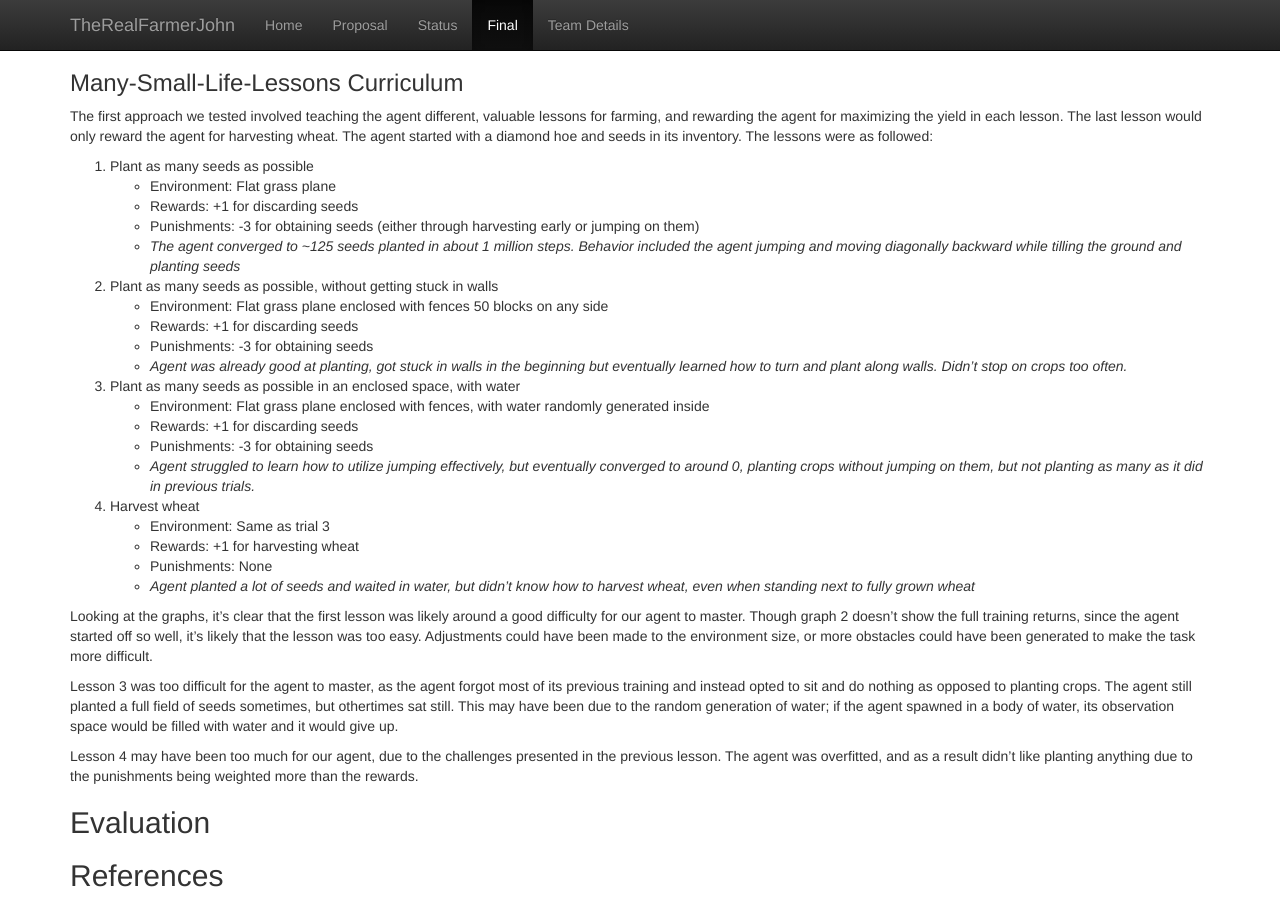
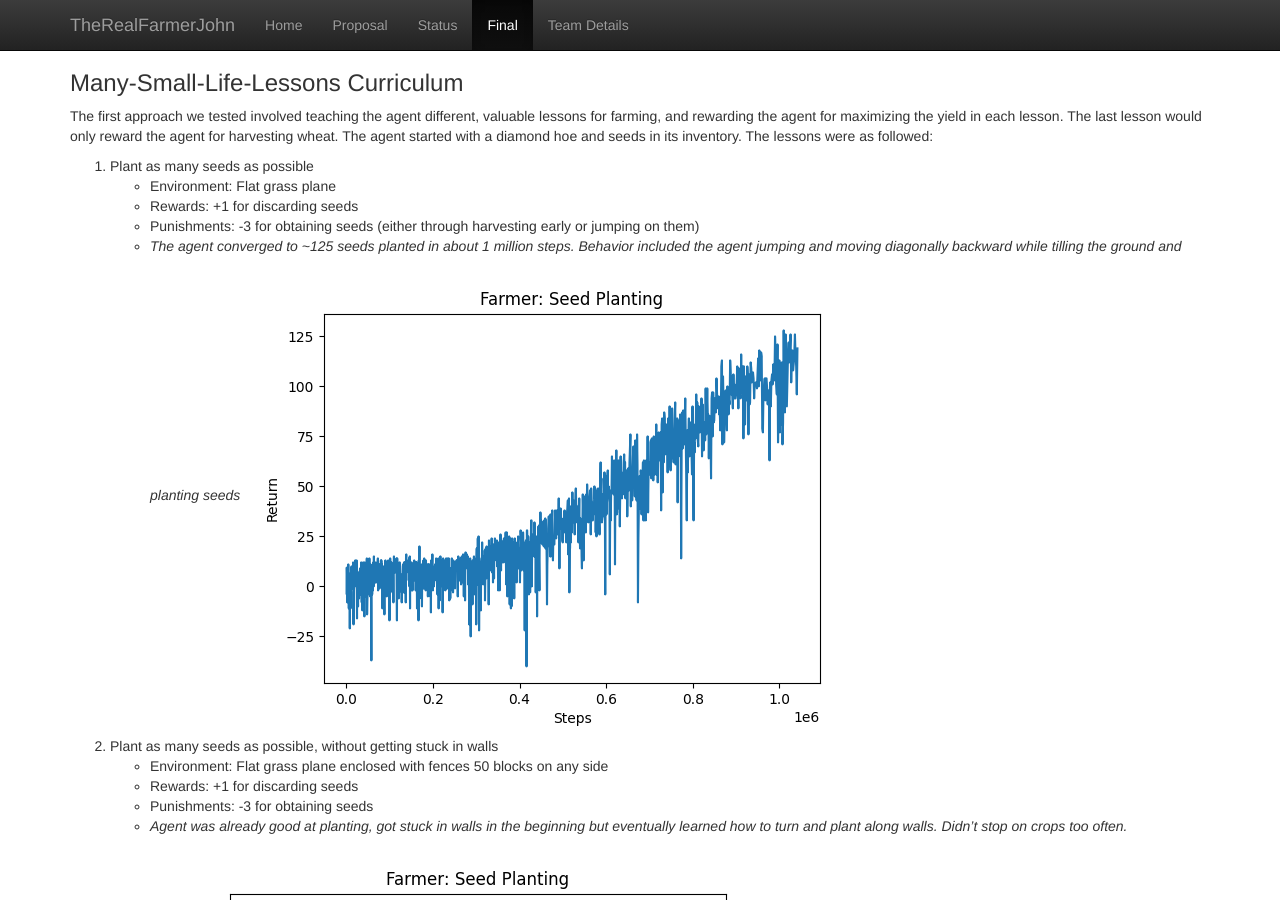
Before and after one commit to erikchomez/TheRealFarmerJohn, a Jekyll site: the page built from docs/final.md, in a window 1280 px wide and 900 px high, scrolled down 1282 px. Built offline with Jekyll 4.4.1, drawn with Linux system fonts in a browser that asks for light colours.

Commit message:
- Embedded images in final.md

```diff
--- a/docs/final.md
+++ b/docs/final.md
@@ -89,6 +89,8 @@ The lessons were as followed:
     * *The agent converged to ~125 seeds planted in about 1 million steps.
    Behavior included the agent jumping and moving diagonally backward while
    tilling the ground and planting seeds*
+    ![](https://raw.githubusercontent.com/erikchomez/TheRealFarmerJohn/jskwon2/docs/images/m_returns_seeds.png)
+
 2. Plant as many seeds as possible, without getting stuck in walls
     * Environment: Flat grass plane enclosed with fences 50 blocks on any side
     * Rewards: +1 for discarding seeds
@@ -96,6 +98,8 @@ The lessons were as followed:
     * *Agent was already good at planting, got stuck in walls in the beginning
    but eventually learned how to turn and plant along walls. Didn't stop on crops
    too often.*
+      ![](https://raw.githubusercontent.com/erikchomez/TheRealFarmerJohn/jskwon2/docs/images/m_returns_walls.png)
+
 3. Plant as many seeds as possible in an enclosed space, with water
     * Environment: Flat grass plane enclosed with fences, with water randomly generated inside
     * Rewards: +1 for discarding seeds
@@ -103,12 +107,14 @@ The lessons were as followed:
     * *Agent struggled to learn how to utilize jumping effectively, but eventually converged to
    around 0, planting crops without jumping on them, but not
    planting as many as it did in previous trials.*
+      ![](https://raw.githubusercontent.com/erikchomez/TheRealFarmerJohn/jskwon2/docs/images/m_returns_water.png)
 4. Harvest wheat
     * Environment: Same as trial 3
     * Rewards: +1 for harvesting wheat
     * Punishments: None
     * *Agent planted a lot of seeds and waited in water, but didn't know how to harvest wheat, even when
    standing next to fully grown wheat*
+      ![](https://raw.githubusercontent.com/erikchomez/TheRealFarmerJohn/jskwon2/docs/images/m_returns_wheat.png)
 
 Looking at the graphs, it's clear that the first lesson was likely around a good
 difficulty for our agent to master. Though graph 2 doesn't show the full training returns,
@@ -125,7 +131,9 @@ body of water, its observation space would be filled with water and it would giv
 Lesson 4 may have been too much for our agent, due to the challenges presented
 in the previous lesson. The agent was overfitted, and as a result didn't like planting anything
 due to the punishments being weighted more than the rewards.
+
 ## Evaluation
+
 
 ## References
 
```
